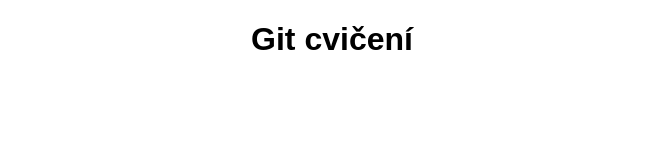
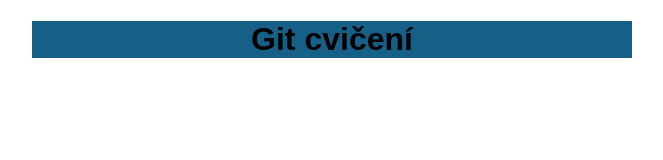
Before and after one commit to Martina1502/git-cviceni, a plain HTML site: page index.html in a window 1280 px wide. Shown: the whole page, without its empty margins (308-971 px from the left). Drawn offline with Linux system fonts and the light colour scheme.

Commit message:
Přidaný header

```diff
--- a/index.html
+++ b/index.html
@@ -10,9 +10,11 @@
 </head>
 
 <body>
-    <h1>
-        Git cvičení
-    </h1>
+    <header>
+        <h1>
+            Git cvičení
+        </h1>
+    </header>
 </body>
 
 </html>
--- a/styly.css
+++ b/styly.css
@@ -4,3 +4,7 @@ body {
 	max-width: 600px;
 	margin: 0 auto;
 }
+
+header {
+    background-color: #166088;
+}
```
